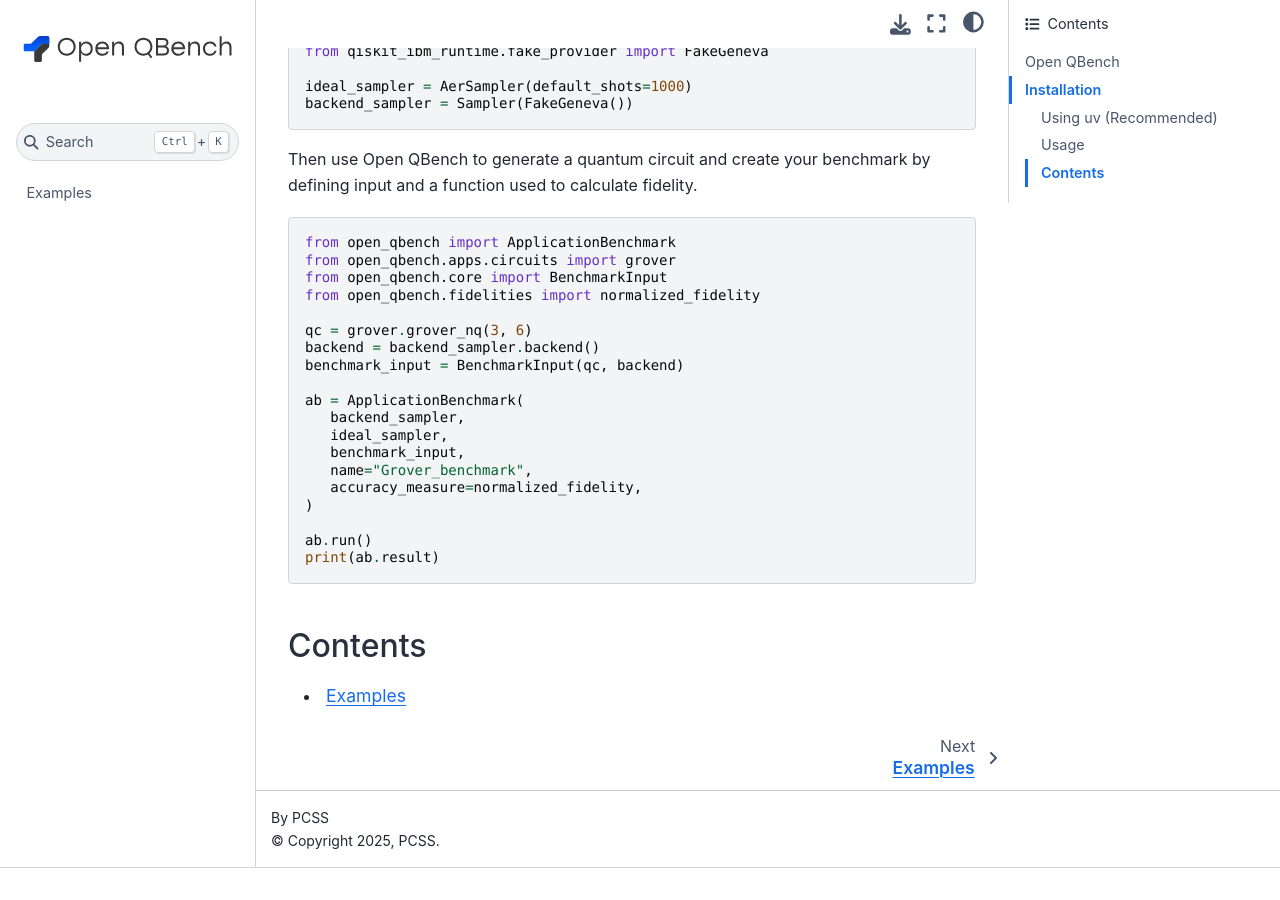
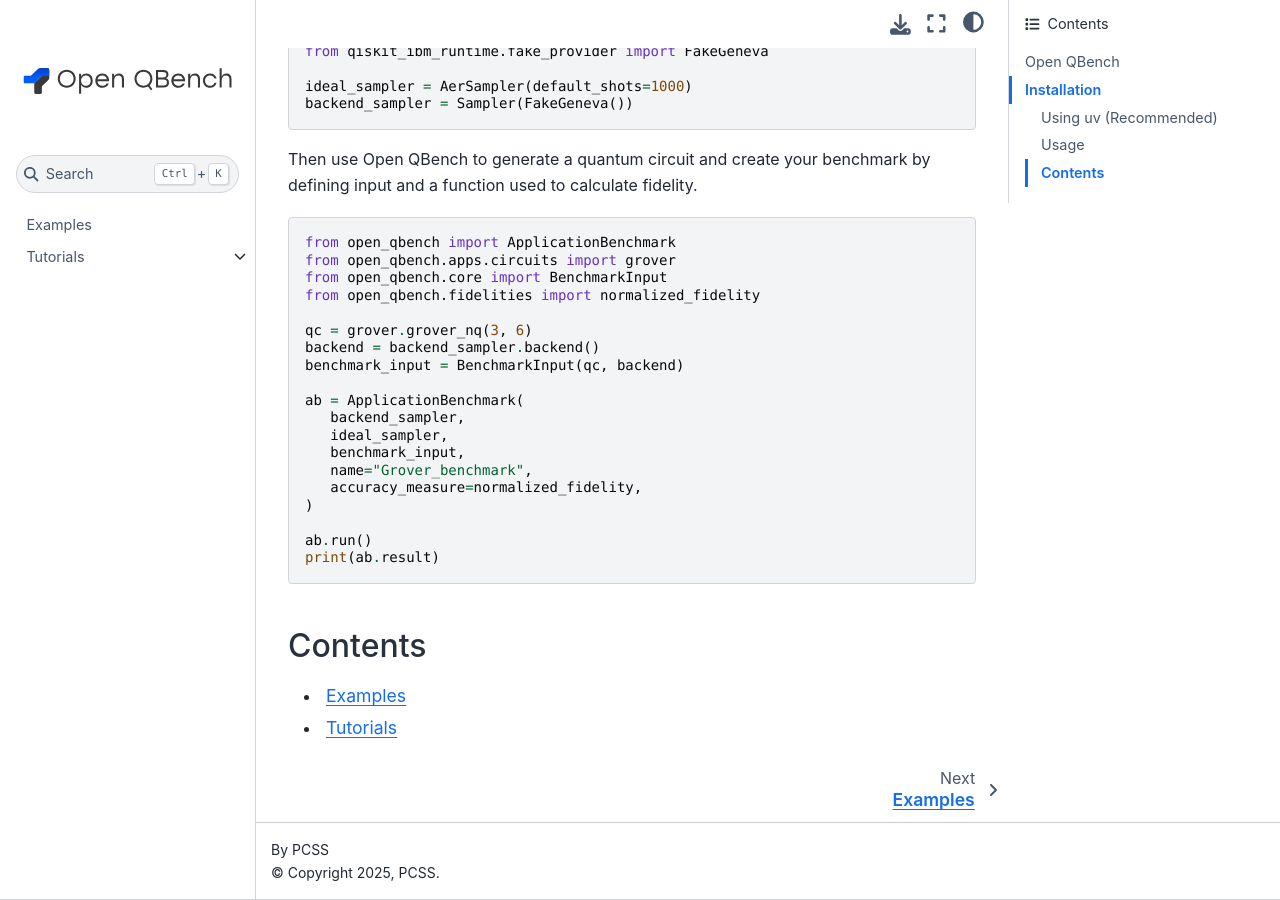
Before and after one commit to PCSS-Quantum/open-qbench, a Sphinx documentation site: the page built from docs/index.rst, in a window 1280 px wide and 900 px high, scrolled down 2971 px. Built offline with Sphinx 7.4.7 and the Sphinx Book theme 1.1.4, drawn with Linux system fonts in a browser that asks for light colours; pages that are not in the unit, such as notebooks, are missing from menus; before the commit the page ends 3839 px from its top, so only the background shows below that.

Commit message:
add 2 first tutorials

```diff
--- a/docs/index.rst
+++ b/docs/index.rst
@@ -123,5 +123,5 @@
    :maxdepth: 1
 
    examples
-
+   tutorials
    API Reference <API/open_qbench>
--- a/docs/tutorials.rst
+++ b/docs/tutorials.rst
@@ -5,3 +5,6 @@
 
 .. toctree::
    :maxdepth: 1
+
+   tutorials/benchmarks
+   tutorials/metrics
```
Also changed, not shown: 3 other files.
